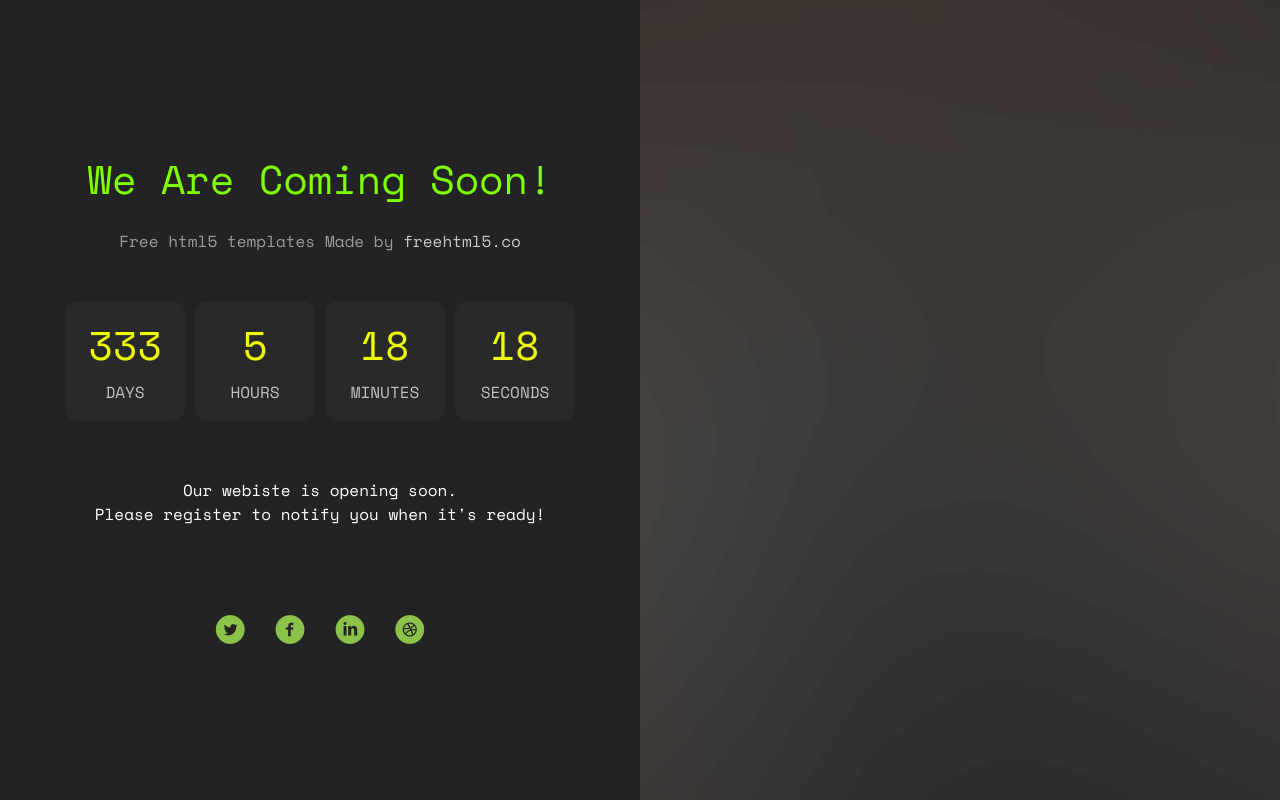
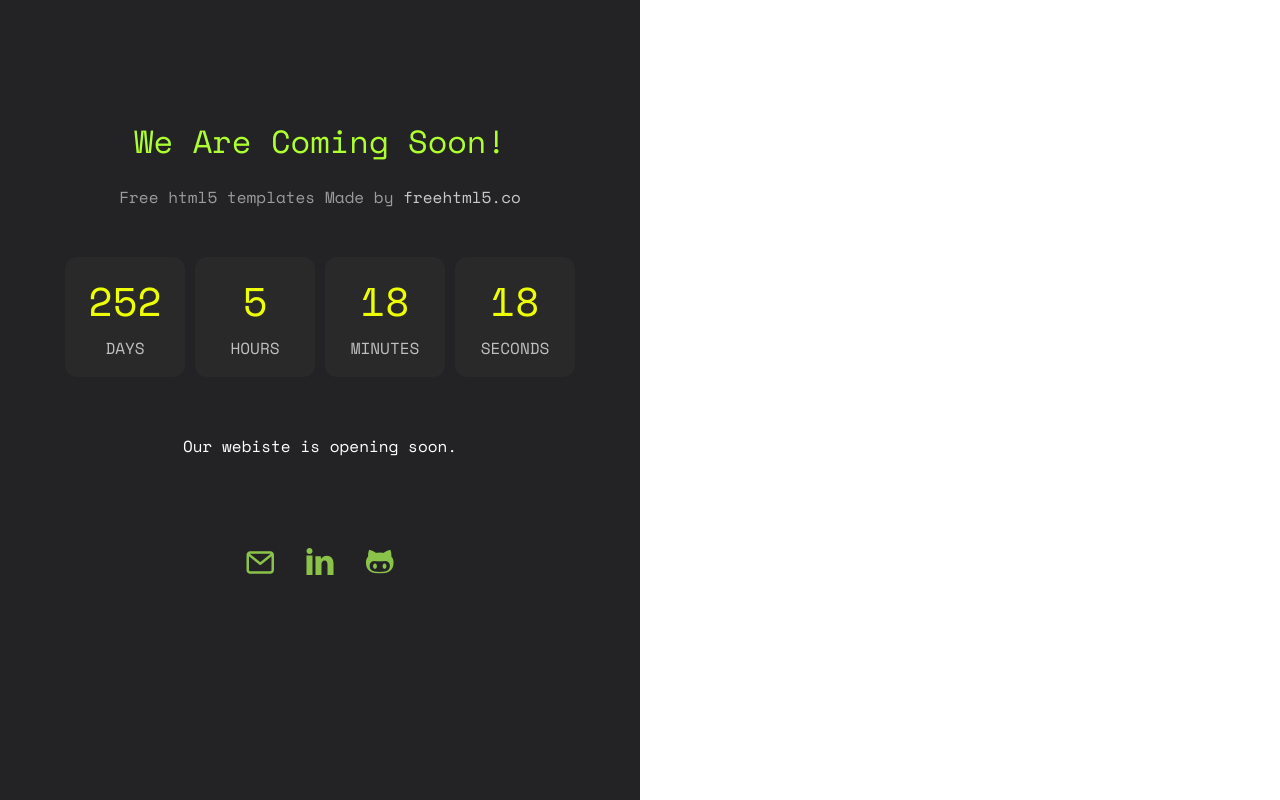
Before and after one commit to rezaisajjad/rezaisajjad.github.io, a plain HTML site: page index.html in a window 1280 px wide. Drawn offline with nearby package versions, Linux system fonts and the light colour scheme; files whose address does not match are found by name.

Commit message:
Change index

```diff
--- a/index.html
+++ b/index.html
@@ -6,7 +6,8 @@
 	<head>
 	<meta charset="utf-8">
 	<meta http-equiv="X-UA-Compatible" content="IE=edge">
-	<title>Soon &mdash; 100% Free Fully Responsive HTML5 Template by FREEHTML5.co</title>
+	<title>Sajjad Rezai</title>
+	<link rel="shortcut icon" href="images/Icon.ico" type="image/x-icon">
 	<meta name="viewport" content="width=device-width, initial-scale=1">
 	<meta name="description" content="Free HTML5 Template by FREEHTML5.CO" />
 	<meta name="keywords" content="free html5, free template, free bootstrap, html5, css3, mobile first, responsive" />
@@ -63,27 +64,26 @@
 
 	<div id="page">
 
-	<div id="fh5co-container" class="js-fullheight">
-		<div class="countdown-wrap js-fullheight">
+	<div id="fh5co-container" class="js-fullheight" >
+		<div class="countdown-wrap">
 			<div class="row">
 				<div class="col-md-12 text-center">
-					<div class="display-t js-fullheight">
+					<div class="display-t">
 						<div class="display-tc animate-box">
-							<h1 style="color: chartreuse;">We Are Coming Soon!</h1>
+							<h1 style="color: greenyellow;font-size: xx-large;" >We Are Coming Soon!</h1>
 							<h2 style="color: #9b9b9b;">Free html5 templates Made by <a style="color: #c9c9c9;" href="http://freehtml5.co/" target="_blank">freehtml5.co</a></h2>
 							<div class="simply-countdown simply-countdown-one"></div>
 							<div class="row">
 								<div class="col-md-12 desc">
-									<h2>Our webiste is opening soon. <br> Please register to notify you when it's ready!</h2>
+									<h2>Our webiste is opening soon.</h2>
 									<form class="form-inline" id="fh5co-header-subscribe">
 										<div class="col-md-12 col-md-offset-0">
 										</div>
 									</form>
 									<ul class="fh5co-social-icons">
-										<li><a href="https://www.linkedin.com/in/sajjadre/"><i class="icon-twitter-with-circle"></i></a></li>
-										<li><a href="#"><i class="icon-facebook-with-circle"></i></a></li>
-										<li><a href="#"><i class="icon-linkedin-with-circle"></i></a></li>
-										<li><a href="#"><i class="icon-dribbble-with-circle"></i></a></li>
+										<li><a href="mailto:rezai_sajjad@yahoo.com?subject = Feedback&body = Message"><i class="icon-mail"></i></a></li>
+										<li><a href="https://www.linkedin.com/in/sajjadre/"><i class="icon-linkedin"></i></a></li>
+										<li><a href="https://github.com/rezaisajjad"><i class="icon-github"></i></a></li>
 									</ul>
 								</div>
 							</div>
@@ -92,14 +92,7 @@
 				</div>
 			</div>
 		</div>
-		<div class="bg-cover js-fullheight" style="background-image:url(images/img_bg_1.jpg);">
-
-		</div>
 	</div>
-	</div>
-
-	<div class="gototop js-top">
-		<a href="#" class="js-gotop"><i class="icon-arrow-up"></i></a>
 	</div>
 
 	<!-- jQuery -->
@@ -117,22 +110,15 @@
 	<script src="js/main.js"></script>
 
 	<script>
-    var d = new Date(new Date().getTime() + 1000 * 120 * 120 * 2000);
+    var d = new Date(2024,1);
 
     // default example
     simplyCountdown('.simply-countdown-one', {
         year: d.getFullYear(),
-        month: d.getMonth() + 1,
+        month: d.getMonth(),
         day: d.getDate()
     });
 
-    //jQuery example
-    $('#simply-countdown-losange').simplyCountdown({
-        year: d.getFullYear(),
-        month: d.getMonth() + 1,
-        day: d.getDate(),
-        enableUtc: false
-    });
 </script>
 
 	</body>
```
Also changed, not shown: 1 other file.
